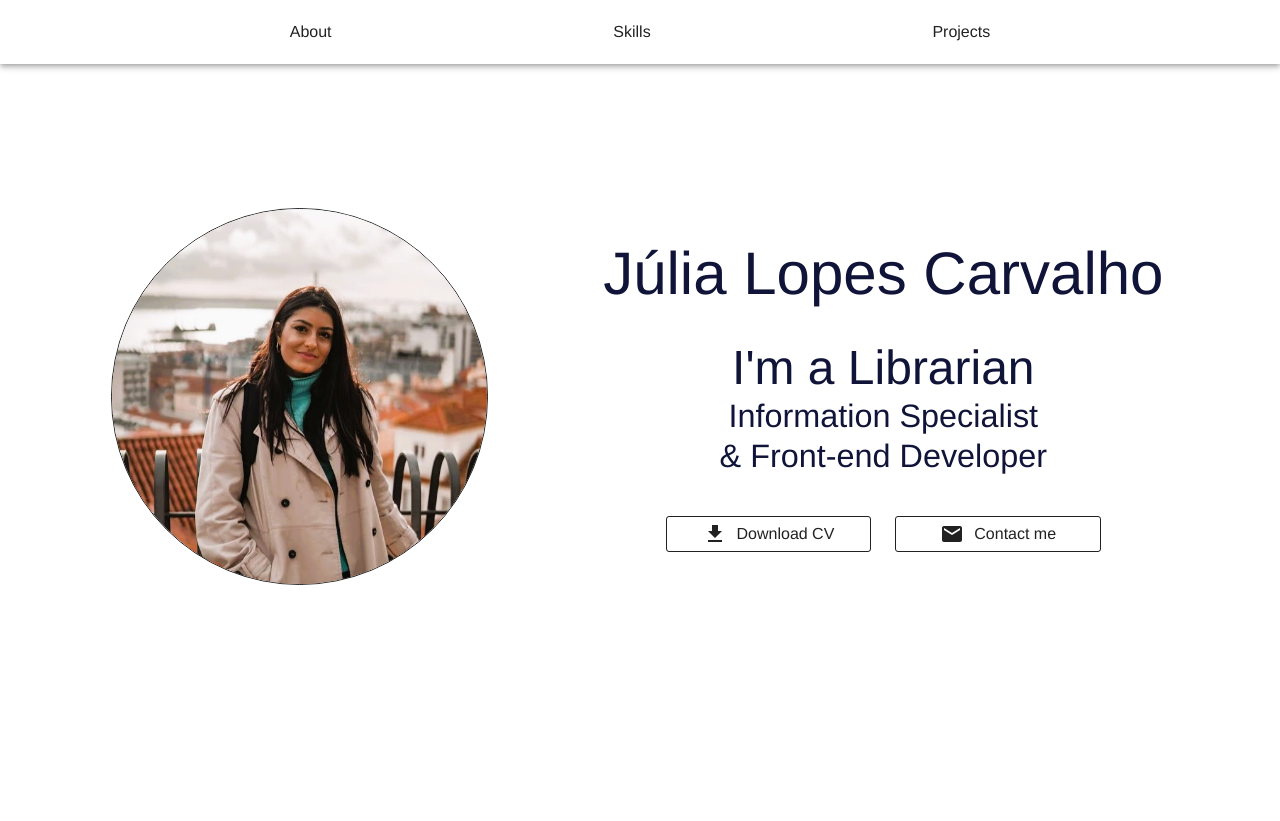
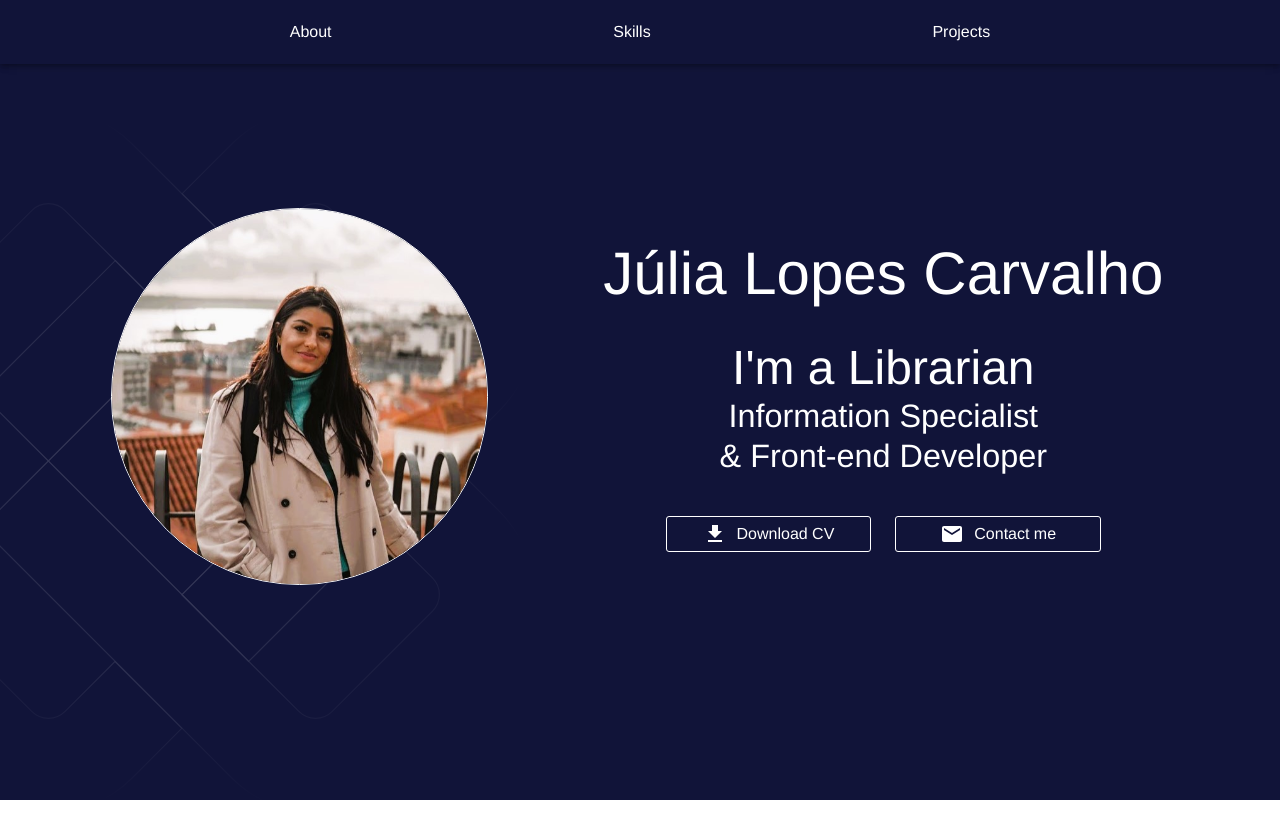
Before and after one commit to julopwz/my-portfoliolopwz, a React (Vite) app in the folder cvportfolio/: page / in a window 1280 px wide. Built offline with nearby package versions, Linux system fonts and the light colour scheme.

Commit message:
test color

```diff
--- a/cvportfolio/package.json
+++ b/cvportfolio/package.json
@@ -14,6 +14,7 @@
     "@emotion/styled": "^11.13.0",
     "@mui/icons-material": "^6.1.4",
     "@mui/material": "^6.1.4",
+    "cvportfolio": "file:",
     "react": "^18.3.1",
     "react-dom": "^18.3.1"
   },
--- a/cvportfolio/src/theme.ts
+++ b/cvportfolio/src/theme.ts
@@ -4,10 +4,10 @@ import { createTheme, responsiveFontSizes } from '@mui/material/styles';
 let theme = createTheme({
   palette: {
     primary: {
-      main: '#ffffff',
+      main: '#111439',
     },
     secondary: {
-      main: '#111439',
+      main: '#ffff',
     },
   },
   typography: {
```
Also changed, not shown: 1 other file (tests, documents, lock files or other folders).
